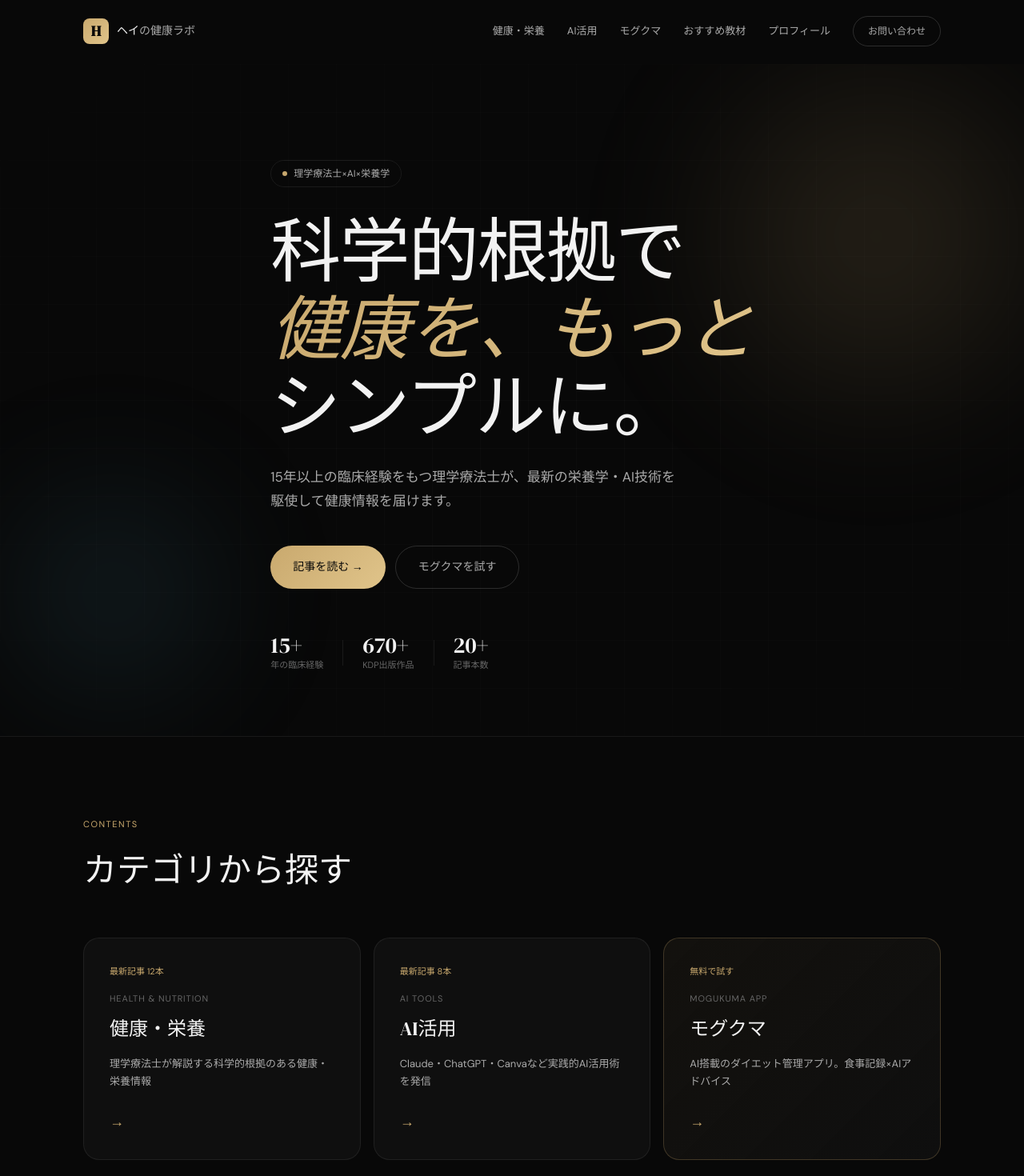
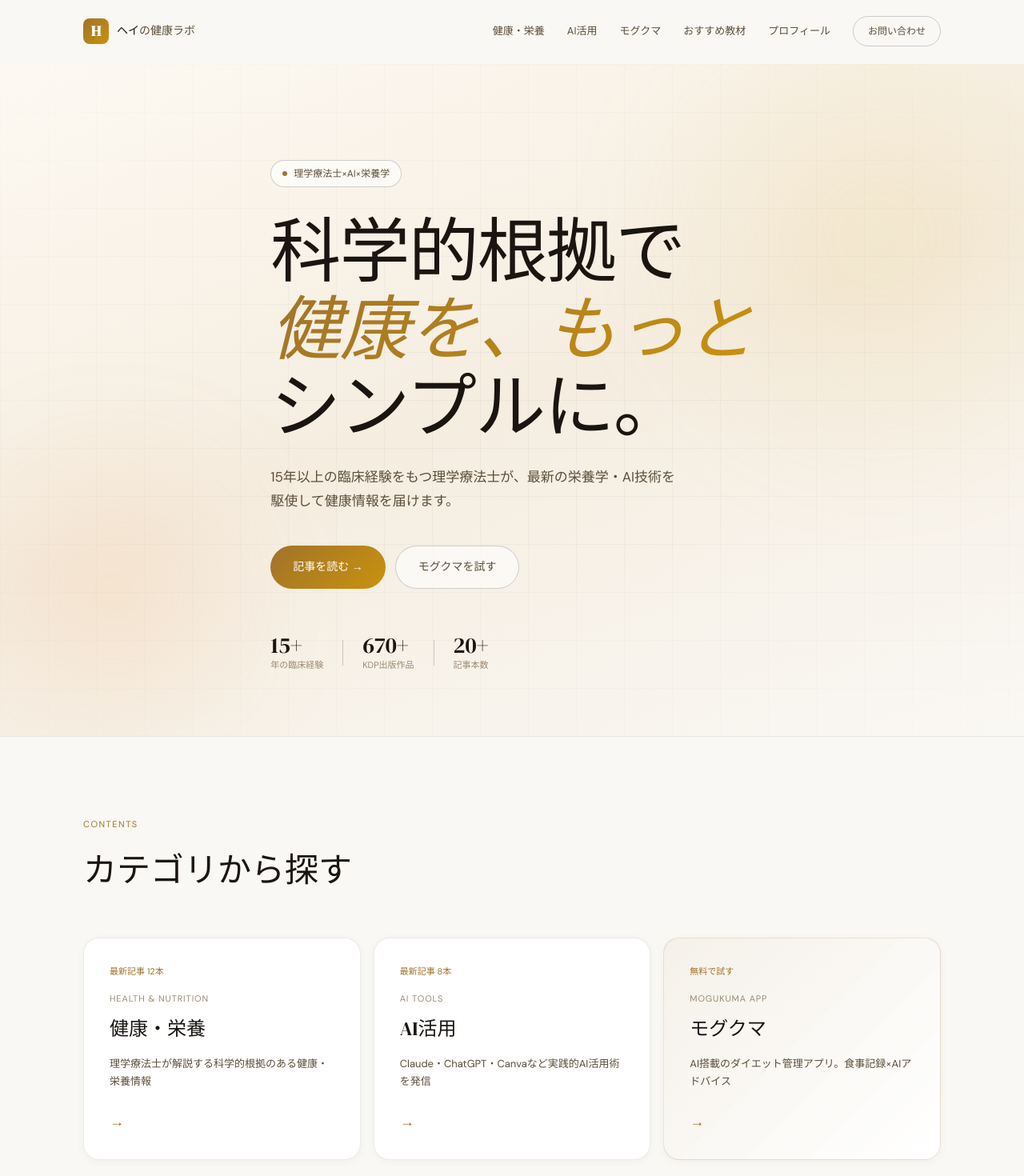
Before and after one commit to heiogawa-create/hei-brand-site, a React (Vite) app: page / in a window 1280 px wide. Shown: the top 1470 px of the page at 80% size. Built offline with nearby package versions, Linux system fonts and the light colour scheme.

Commit message:
warm theme update

```diff
--- a/src/components/Header.css
+++ b/src/components/Header.css
@@ -1,8 +1,8 @@
 .header{position:fixed;top:0;left:0;right:0;z-index:100;padding:20px 0;transition:var(--transition)}
-.header--scrolled{padding:12px 0;background:rgba(8,8,8,0.85);backdrop-filter:blur(20px);border-bottom:1px solid var(--border)}
+.header--scrolled{padding:12px 0;background:rgba(250,248,244,0.92);backdrop-filter:blur(20px);border-bottom:1px solid var(--border)}
 .header__inner{display:flex;align-items:center;justify-content:space-between;gap:24px}
 .header__logo{display:flex;align-items:center;gap:10px;font-size:14px;font-weight:500}
-.header__logo-mark{width:32px;height:32px;background:linear-gradient(135deg,var(--gold),var(--gold-light));border-radius:8px;display:flex;align-items:center;justify-content:center;font-family:var(--font-display);font-size:18px;color:var(--bg);font-weight:700}
+.header__logo-mark{width:32px;height:32px;background:linear-gradient(135deg,var(--gold),var(--gold-light));border-radius:8px;display:flex;align-items:center;justify-content:center;font-family:var(--font-display);font-size:18px;color:#fff;font-weight:700}
 .header__logo em{font-style:normal;color:var(--text-2)}
 .header__nav{display:flex;align-items:center;gap:28px}
 .header__nav-link{font-size:13px;color:var(--text-2);transition:color var(--transition)}
--- a/src/index.css
+++ b/src/index.css
@@ -1,5 +1,5 @@
 @import url('https://fonts.googleapis.com/css2?family=DM+Serif+Display:ital@0;1&family=DM+Sans:ital,opsz,wght@0,9..40,300;0,9..40,400;0,9..40,500;1,9..40,300&family=Noto+Sans+JP:wght@300;400;500&display=swap');
-:root{--bg:#080808;--bg-2:#0f0f0f;--bg-3:#161616;--surface:#1a1a1a;--border:rgba(255,255,255,0.07);--border-hover:rgba(255,255,255,0.15);--gold:#c9a96e;--gold-light:#e0c48a;--gold-dim:rgba(201,169,110,0.15);--text:#f2f2f2;--text-2:#aaaaaa;--text-3:#666666;--radius:12px;--radius-lg:20px;--font-display:'DM Serif Display',Georgia,serif;--font-body:'DM Sans','Noto Sans JP',sans-serif;--transition:0.3s cubic-bezier(0.4,0,0.2,1)}
+:root{--bg:#faf8f4;--bg-2:#f5f1ea;--bg-3:#ede8de;--surface:#ffffff;--border:rgba(0,0,0,0.08);--border-hover:rgba(0,0,0,0.18);--gold:#a0732a;--gold-light:#c9920e;--gold-dim:rgba(160,115,42,0.1);--text:#1a1510;--text-2:#5c4e38;--text-3:#9c8a72;--radius:12px;--radius-lg:20px;--font-display:'DM Serif Display',Georgia,serif;--font-body:'DM Sans','Noto Sans JP',sans-serif;--transition:0.3s cubic-bezier(0.4,0,0.2,1)}
 *,*::before,*::after{box-sizing:border-box;margin:0;padding:0}
 html{scroll-behavior:smooth;-webkit-font-smoothing:antialiased}
 body{background-color:var(--bg);color:var(--text);font-family:var(--font-body);font-size:16px;line-height:1.7;min-height:100vh}
@@ -9,6 +9,6 @@ button{cursor:pointer;border:none;background:none;font-family:inherit}
 ::-webkit-scrollbar{width:4px}
 ::-webkit-scrollbar-track{background:var(--bg)}
 ::-webkit-scrollbar-thumb{background:var(--border-hover);border-radius:2px}
-::selection{background:var(--gold-dim);color:var(--gold-light)}
+::selection{background:var(--gold-dim);color:var(--gold)}
 .container{max-width:1120px;margin:0 auto;padding:0 24px}
 @media(max-width:768px){.container{padding:0 16px}}
--- a/src/pages/Home.css
+++ b/src/pages/Home.css
@@ -1,14 +1,14 @@
 .section-label{font-size:11px;letter-spacing:0.14em;text-transform:uppercase;color:var(--gold);margin-bottom:12px}
 .section-title{font-family:var(--font-display);font-size:clamp(28px,4vw,42px);font-weight:400;color:var(--text);margin-bottom:48px}
-.hero{position:relative;min-height:100svh;display:flex;align-items:center;overflow:hidden}
+.hero{position:relative;min-height:100svh;display:flex;align-items:center;overflow:hidden;background:linear-gradient(160deg,#fdf9f2 0%,#f5ede0 50%,#faf8f4 100%)}
 .hero__bg{position:absolute;inset:0;pointer-events:none}
-.hero__orb{position:absolute;border-radius:50%;filter:blur(80px);opacity:.18}
-.hero__orb--1{width:600px;height:600px;background:radial-gradient(circle,#c9a96e 0%,transparent 70%);top:-100px;right:-100px;animation:orb 12s ease-in-out infinite alternate}
-.hero__orb--2{width:400px;height:400px;background:radial-gradient(circle,#4a8fa8 0%,transparent 70%);bottom:0;left:-80px;animation:orb 16s ease-in-out infinite alternate-reverse}
+.hero__orb{position:absolute;border-radius:50%;filter:blur(80px);opacity:.25}
+.hero__orb--1{width:600px;height:600px;background:radial-gradient(circle,#e8c97a 0%,transparent 70%);top:-100px;right:-100px;animation:orb 12s ease-in-out infinite alternate}
+.hero__orb--2{width:400px;height:400px;background:radial-gradient(circle,#f0a96a 0%,transparent 70%);bottom:0;left:-80px;animation:orb 16s ease-in-out infinite alternate-reverse}
 @keyframes orb{from{transform:translate(0,0)}to{transform:translate(30px,30px)}}
-.hero__grid{position:absolute;inset:0;background-image:linear-gradient(rgba(255,255,255,.02) 1px,transparent 1px),linear-gradient(90deg,rgba(255,255,255,.02) 1px,transparent 1px);background-size:60px 60px;mask-image:radial-gradient(ellipse 80% 80% at 50% 50%,black 20%,transparent 100%)}
+.hero__grid{position:absolute;inset:0;background-image:linear-gradient(rgba(0,0,0,0.03) 1px,transparent 1px),linear-gradient(90deg,rgba(0,0,0,0.03) 1px,transparent 1px);background-size:60px 60px;mask-image:radial-gradient(ellipse 80% 80% at 50% 50%,black 20%,transparent 100%)}
 .hero__inner{position:relative;z-index:1;padding:120px 0 80px}
-.hero__badge{display:inline-flex;align-items:center;gap:8px;font-size:12px;color:var(--text-2);padding:6px 14px;border:1px solid var(--border);border-radius:100px;margin-bottom:32px}
+.hero__badge{display:inline-flex;align-items:center;gap:8px;font-size:12px;color:var(--text-2);padding:6px 14px;border:1px solid var(--border-hover);border-radius:100px;margin-bottom:32px;background:rgba(255,255,255,0.6);backdrop-filter:blur(8px)}
 .hero__badge-dot{width:6px;height:6px;background:var(--gold);border-radius:50%;animation:pulse 2s ease-in-out infinite}
 @keyframes pulse{0%,100%{opacity:1}50%{opacity:.5}}
 .hero__title{font-family:var(--font-display);font-size:clamp(44px,8vw,88px);font-weight:400;line-height:1.1;letter-spacing:-.02em;color:var(--text);margin-bottom:24px}
@@ -16,20 +16,20 @@
 .hero__desc{font-size:clamp(15px,2vw,17px);color:var(--text-2);line-height:1.8;max-width:520px;margin-bottom:40px}
 .hero__cta{display:flex;gap:12px;flex-wrap:wrap;margin-bottom:56px}
 .hero__btn{display:inline-flex;align-items:center;gap:8px;padding:14px 28px;border-radius:100px;font-size:14px;font-weight:500;transition:all var(--transition)}
-.hero__btn--primary{background:linear-gradient(135deg,var(--gold),var(--gold-light));color:var(--bg)}
-.hero__btn--primary:hover{transform:translateY(-2px);box-shadow:0 12px 32px rgba(201,169,110,.3)}
-.hero__btn--secondary{border:1px solid var(--border-hover);color:var(--text-2)}
+.hero__btn--primary{background:linear-gradient(135deg,var(--gold),var(--gold-light));color:#fff}
+.hero__btn--primary:hover{transform:translateY(-2px);box-shadow:0 12px 32px rgba(160,115,42,.3)}
+.hero__btn--secondary{border:1px solid var(--border-hover);color:var(--text-2);background:rgba(255,255,255,0.6)}
 .hero__btn--secondary:hover{border-color:var(--gold);color:var(--gold)}
 .hero__stats{display:flex;align-items:center;gap:24px;flex-wrap:wrap}
 .hero__stat{display:flex;flex-direction:column;gap:2px}
 .hero__stat-num{font-family:var(--font-display);font-size:28px;color:var(--text);line-height:1}
 .hero__stat-label{font-size:11px;color:var(--text-3)}
-.hero__stat-divider{width:1px;height:32px;background:var(--border)}
+.hero__stat-divider{width:1px;height:32px;background:var(--border-hover)}
 .categories{padding:100px 0;border-top:1px solid var(--border)}
 .categories__grid{display:grid;grid-template-columns:repeat(3,1fr);gap:16px}
-.cat-card{display:flex;flex-direction:column;padding:32px;background:var(--bg-2);border:1px solid var(--border);border-radius:var(--radius-lg);transition:all var(--transition)}
-.cat-card:hover{border-color:var(--border-hover);transform:translateY(-4px);box-shadow:0 24px 48px rgba(0,0,0,.4)}
-.cat-card--accent{border-color:rgba(201,169,110,.25);background:linear-gradient(135deg,rgba(201,169,110,.06),var(--bg-2))}
+.cat-card{display:flex;flex-direction:column;padding:32px;background:var(--surface);border:1px solid var(--border);border-radius:var(--radius-lg);transition:all var(--transition);box-shadow:0 2px 12px rgba(0,0,0,0.04)}
+.cat-card:hover{border-color:var(--gold);transform:translateY(-4px);box-shadow:0 20px 48px rgba(160,115,42,.12)}
+.cat-card--accent{border-color:rgba(160,115,42,.2);background:linear-gradient(135deg,rgba(160,115,42,.05),var(--surface))}
 .cat-card__tag{font-size:11px;color:var(--gold);margin-bottom:16px}
 .cat-card__en{font-size:11px;letter-spacing:.08em;color:var(--text-3);text-transform:uppercase;margin-bottom:8px}
 .cat-card__title{font-family:var(--font-display);font-size:24px;font-weight:400;color:var(--text);margin-bottom:12px}
@@ -38,8 +38,8 @@
 .cat-card:hover .cat-card__arrow{transform:translateX(6px)}
 .platforms{padding:100px 0;border-top:1px solid var(--border)}
 .platforms__grid{display:grid;grid-template-columns:repeat(3,1fr);gap:12px}
-.platform-card{display:flex;align-items:center;justify-content:space-between;padding:20px 24px;background:var(--bg-2);border:1px solid var(--border);border-radius:var(--radius);transition:all var(--transition)}
-.platform-card:hover{border-color:var(--border-hover);transform:translateX(4px)}
+.platform-card{display:flex;align-items:center;justify-content:space-between;padding:20px 24px;background:var(--surface);border:1px solid var(--border);border-radius:var(--radius);transition:all var(--transition);box-shadow:0 1px 6px rgba(0,0,0,0.04)}
+.platform-card:hover{border-color:var(--gold);transform:translateX(4px);box-shadow:0 4px 16px rgba(160,115,42,.1)}
 .platform-card__name{font-size:14px;font-weight:500;color:var(--text)}
 .platform-card__sub{font-size:12px;color:var(--text-3);margin-top:2px}
 .platform-card__icon{font-size:16px;color:var(--text-3);transition:all var(--transition)}
@@ -49,7 +49,7 @@
 .app-cta__label{font-size:11px;letter-spacing:.14em;text-transform:uppercase;color:var(--gold);margin-bottom:16px}
 .app-cta__title{font-family:var(--font-display);font-size:clamp(32px,5vw,52px);font-weight:400;color:var(--text);line-height:1.15;margin-bottom:20px}
 .app-cta__desc{font-size:15px;color:var(--text-2);line-height:1.8;margin-bottom:32px}
-.app-cta__btn{display:inline-flex;align-items:center;padding:14px 32px;background:linear-gradient(135deg,var(--gold),var(--gold-light));color:var(--bg);border-radius:100px;font-size:14px;font-weight:500;transition:all var(--transition)}
-.app-cta__btn:hover{transform:translateY(-2px);box-shadow:0 16px 40px rgba(201,169,110,.3)}
+.app-cta__btn{display:inline-flex;align-items:center;padding:14px 32px;background:linear-gradient(135deg,var(--gold),var(--gold-light));color:#fff;border-radius:100px;font-size:14px;font-weight:500;transition:all var(--transition)}
+.app-cta__btn:hover{transform:translateY(-2px);box-shadow:0 16px 40px rgba(160,115,42,.3)}
 @media(max-width:900px){.categories__grid{grid-template-columns:1fr}.platforms__grid{grid-template-columns:repeat(2,1fr)}}
 @media(max-width:640px){.platforms__grid{grid-template-columns:1fr}}
```
Also changed, not shown: src/components/Footer.css (+4 -4 lines), 4 other files (tests, documents, lock files or other folders).
